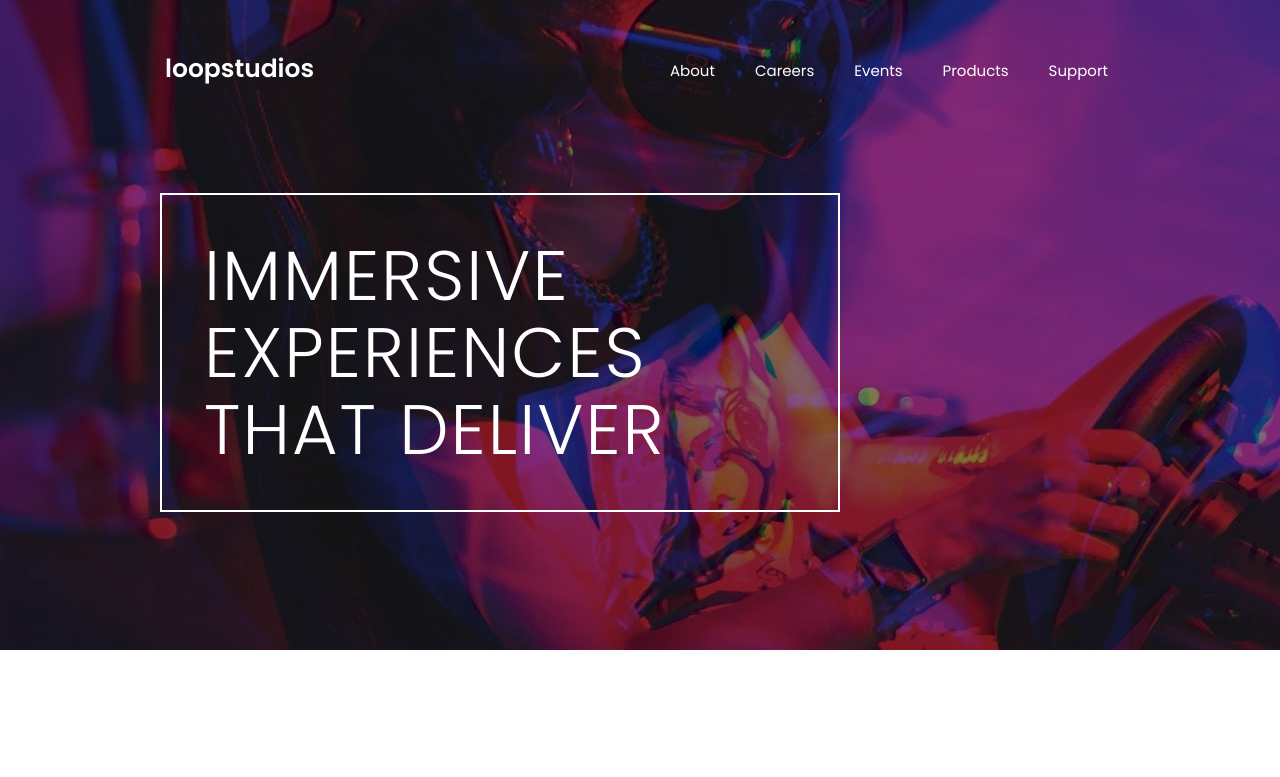
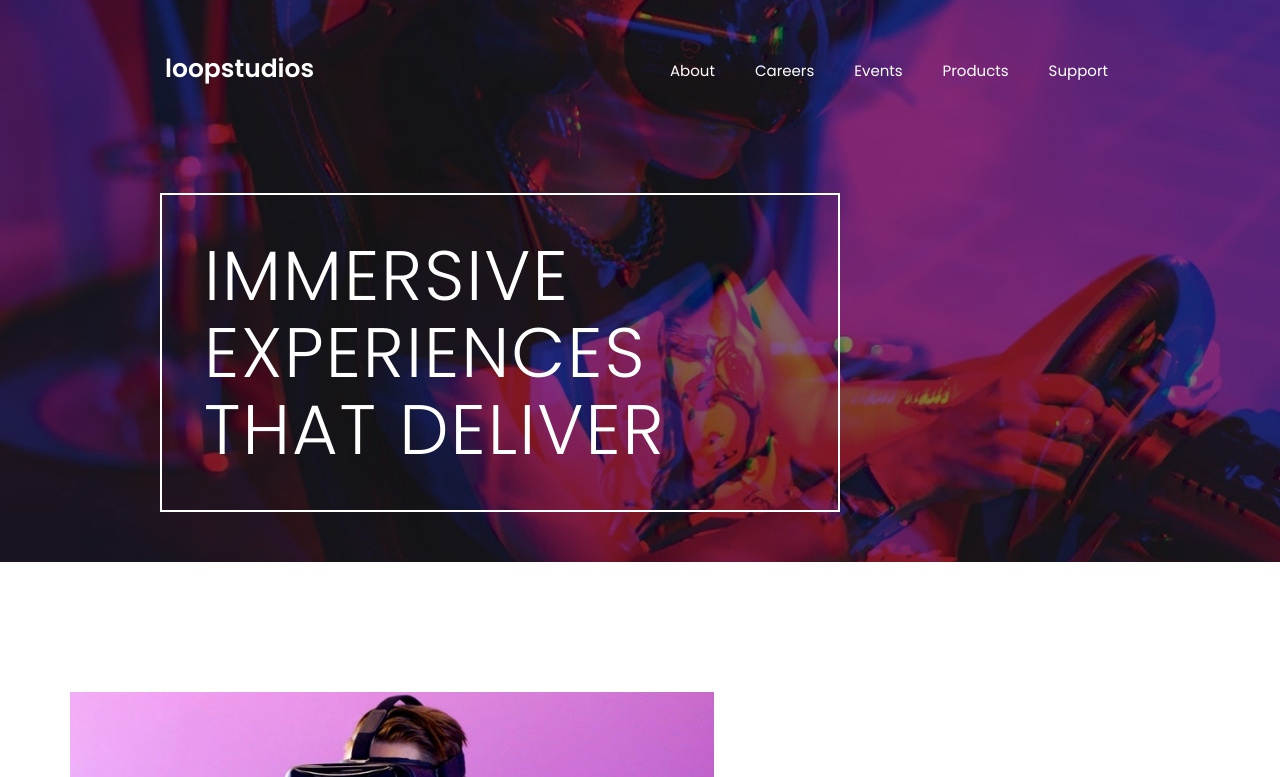
Before and after one commit to HabibaIbrahim6/Phase12, a plain HTML site: page index.html in a window 1280 px wide. Shown: the top 777 px of the page. Drawn offline with nearby package versions, Linux system fonts and the light colour scheme.

Commit message:
Update style.css

```diff
--- a/style.css
+++ b/style.css
@@ -28,8 +28,8 @@ body {
 
 nav {
   position: relative;
-  width: 100%;
-  min-height: 650px;
+/*   width: 100%;
+  min-height: 650px; */
   background-size: cover;
   background-position: center;
   background-repeat: no-repeat;
```
